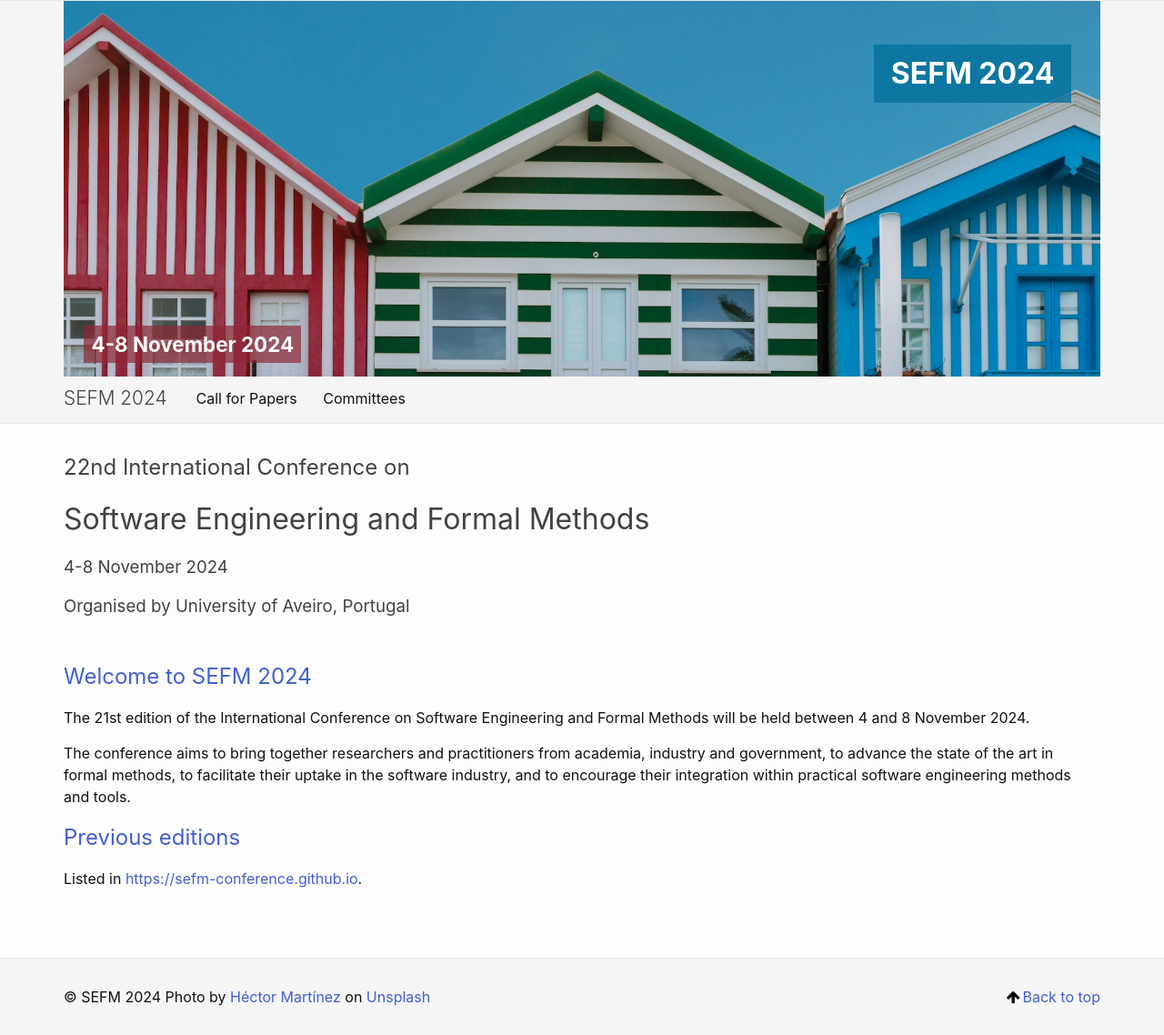
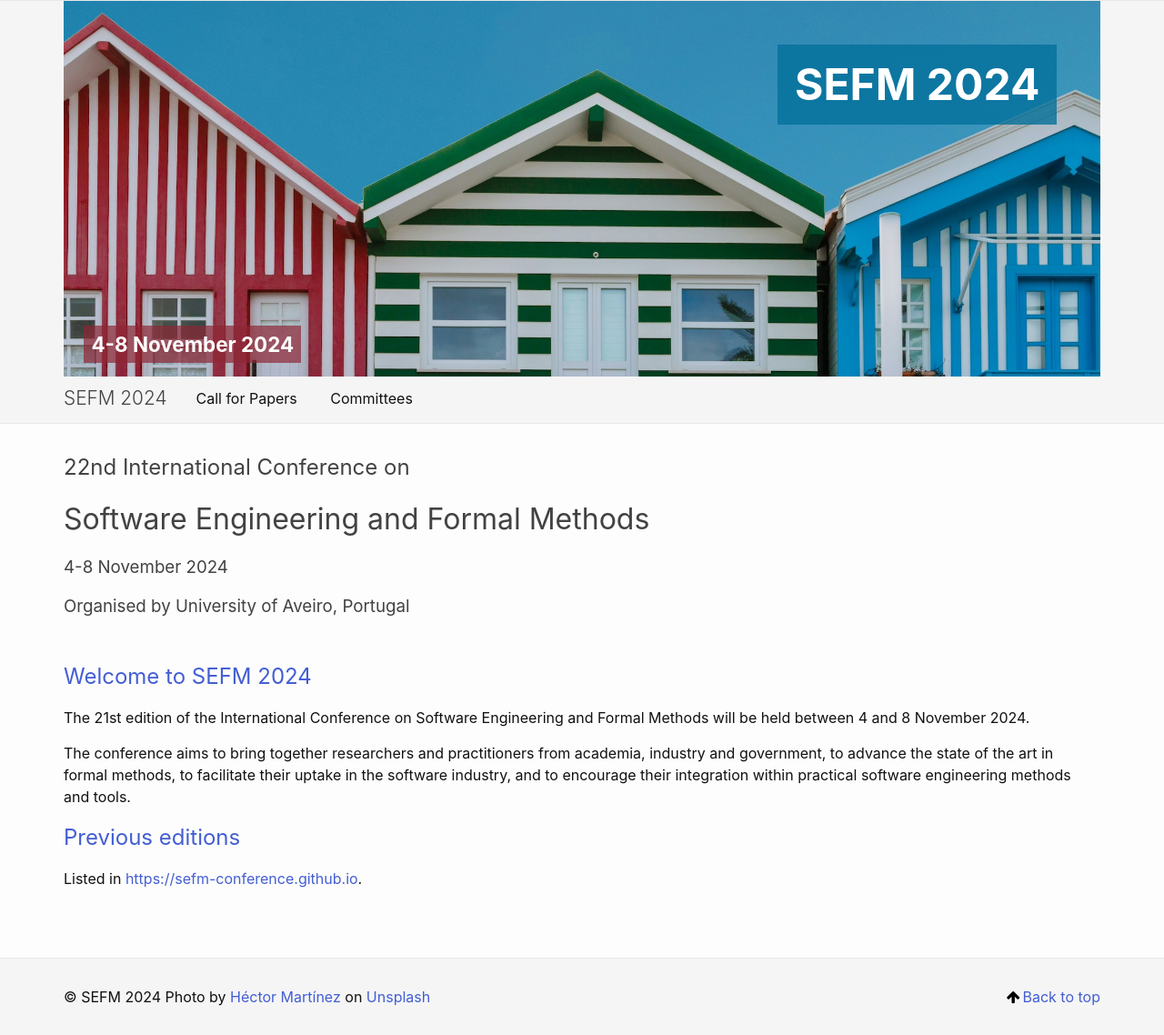
Before and after one commit to sefm-conference/2024, a Jekyll site: the page built from _pages/index.md, in a window 1280 px wide. Shown: the whole page at 91% size. Built offline with Jekyll 4.4.1, drawn with Linux system fonts in a browser that asks for light colours.

Commit message:
fixing header

```diff
--- a/_includes/header.html
+++ b/_includes/header.html
@@ -1,7 +1,7 @@
 <header class="site-header" role="banner">
 
-  <div class="wrapper">
-    <div class="header-title">{{ site.title | escape }}</div>
+  <div class="wrapper header-wrapper">
+    <div class="header-title"><a rel="author" href="/2024/">{{ site.title | escape }}</a></div>
     <div class="headerImage">
     <!-- https://coolors.co/f8db2d-5bc0eb-e55934-fa7921-102542 -->
     <img src="{{ '/assets/banner.jpg' | relative_url }}" />
--- a/assets/main.scss
+++ b/assets/main.scss
@@ -10,14 +10,14 @@
 
 .header-title {
   float: right;
-  top: 1.5em;
-  right: 1em;
+  top: 1.0em;
+  right: 1.0em;
   margin-bottom: -2em;
   padding: 6pt 14pt;
   background-color: color(srgb 0.0091 0.441 0.61/0.78);
   color: white;
   font-weight: bold;
-  font-size: 2em;
+  font-size: 3em;
   position: relative;
 }
 
@@ -32,6 +32,28 @@
   font-weight: bold;
   font-size: 1.4em;
   width: fit-content;
+}
+.header-title a{
+  color: white;
+}
+.header-title  a:hover {
+  color: rgb(149, 240, 255);
+}
+
+@include media-query($on-palm) {
+  .header-title {
+    top: 0.2em;
+    right: 2.0em;
+    font-size: 2em;
+    padding: 2pt 14pt;
+  }
+  .header-wrapper{
+    padding-right: 0px;
+    padding-left: 0px;
+  }
+  .site-title {
+    display: none;
+  }
 }
 
 @include media-query($on-palm) {
@@ -55,6 +77,6 @@
 table {
   width: unset;
 }
-.site-nav .page-link:not(:last-child) {
+/*.site-nav .page-link:not(:last-child) {
   margin-right: 24px;
-}
+}*/
```
